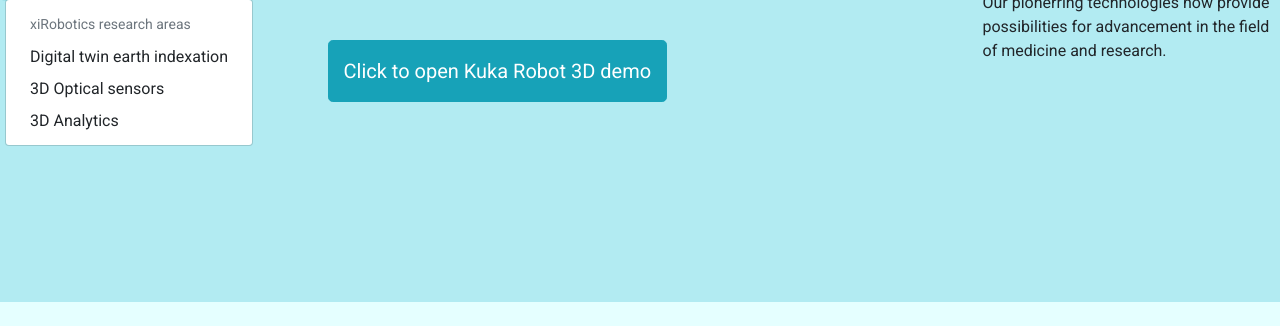
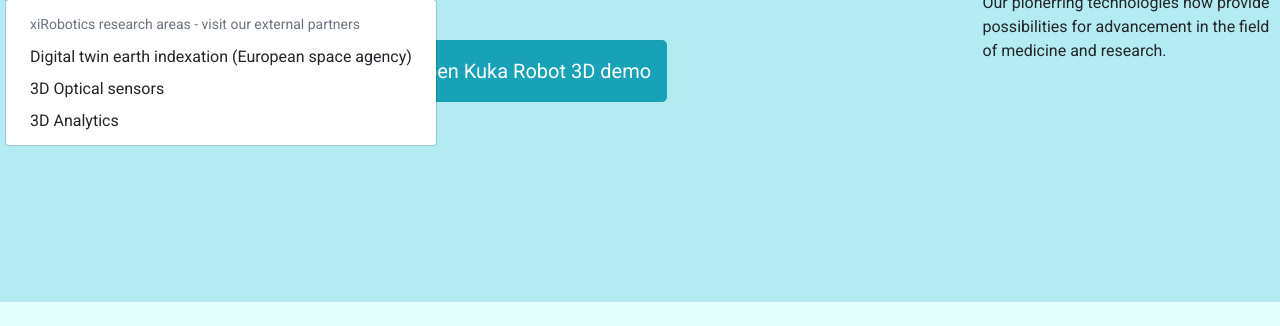
Before and after one commit to vheyam/task2grade4, a plain HTML site: page index.html in a window 1280 px wide. Both pictures are taken after a click on the button "Menu". Shown: the part 290-616 px from the top of the page. Drawn offline with nearby package versions, Linux system fonts and the light colour scheme.

Commit message:
final changes

```diff
--- a/index.html
+++ b/index.html
@@ -45,10 +45,10 @@
     Menu
   </button>
   <div class="dropdown-menu">
-    <h6 class="dropdown-header">xiRobotics research areas</h6>
-    <a class="dropdown-item" href="#">Digital twin earth indexation</a>
-    <a class="dropdown-item" href="#"> 3D Optical sensors</a>
-    <a class="dropdown-item" href="#">3D Analytics</a>
+    <h6 class="dropdown-header">xiRobotics research areas - visit our external partners</h6>
+    <a class="dropdown-item" href="https://www.esa.int/Applications/Observing_the_Earth/Working_towards_a_Digital_Twin_of_Earth">Digital twin earth indexation (European space agency)</a>
+    <a class="dropdown-item" href="https://metrology.news/optical-3d-surface-sensor-integrates-production-measurement/"> 3D Optical sensors</a>
+    <a class="dropdown-item" href="https://www.3danalyticsconsulting.com/">3D Analytics</a>
 
   </div>
 </div>
```
